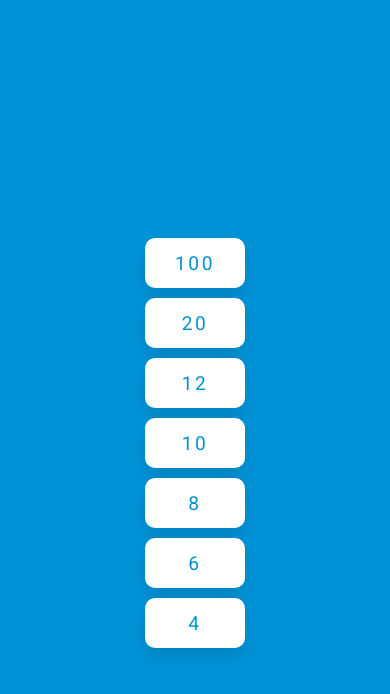
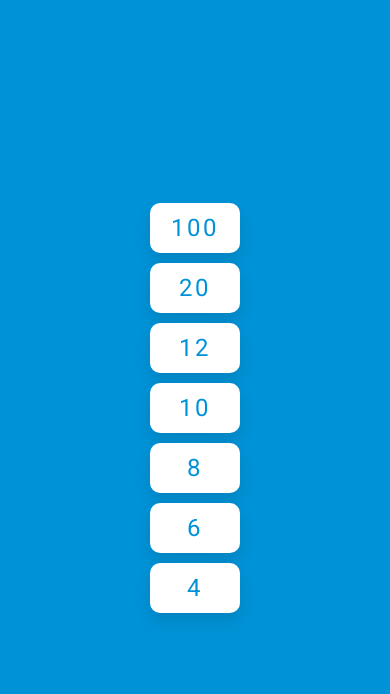
Before and after one commit to jordangstvns/diceroller, a plain HTML site: page index.html in a window 390 px wide. Shown: the part 84-778 px from the top of the page. Drawn offline with Linux system fonts and the light colour scheme.

Commit message:
mobile changes

```diff
--- a/style.css
+++ b/style.css
@@ -5,11 +5,11 @@
 }
 html,
 body {
-  width: 100%;
-  height: 100%;
+  width: 100vw;
+  height: 100vh;
   margin: 0px;
   padding: 0px;
-  overflow-x: hidden;
+  overflow: hidden;
 }
 
 body {
@@ -28,7 +28,7 @@ body {
   display: flex;
   height: 100vh;
   width: 100vw;
-  flex-direction: column;
+  flex-direction: column-reverse;
   justify-content: center;
   align-items: center;
   background-color: #0092d6;
@@ -43,9 +43,9 @@ body {
 
 .button {
   width: 100px;
-  height: 100px;
+  height: 70px;
   font-family: 'Roboto', sans-serif;
-  font-size: 1.2rem;
+  font-size: 2rem;
   text-transform: uppercase;
   letter-spacing: 2.5px;
   font-weight: 500;
@@ -81,23 +81,32 @@ body {
   .results {
     height: 200px;
     width: 200px;
-    font-size: 10rem;
+    font-size: 7rem;
   }
   .container {
-    margin: 0;
-    padding-top: 20px;
+    padding: 10px;
     background-color: #0092d6;
     flex-direction: column-reverse;
   }
 
   .button {
+    font-size: 1.5rem;
     margin-bottom: 10px;
     height: 50px;
-    width: 100px;
+    width: 90px;
   }
 
   .btncontainer {
+    display: flex;
     flex-direction: column-reverse;
-    justify-content: space-around;
+    justify-content: space-evenly;
+    flex-wrap: wrap;
+    margin-bottom: 50px;
   }
 }
+
+@media only screen and (max-width: 500px) {
+  body {
+    background-color: black;
+  }
+}
```
